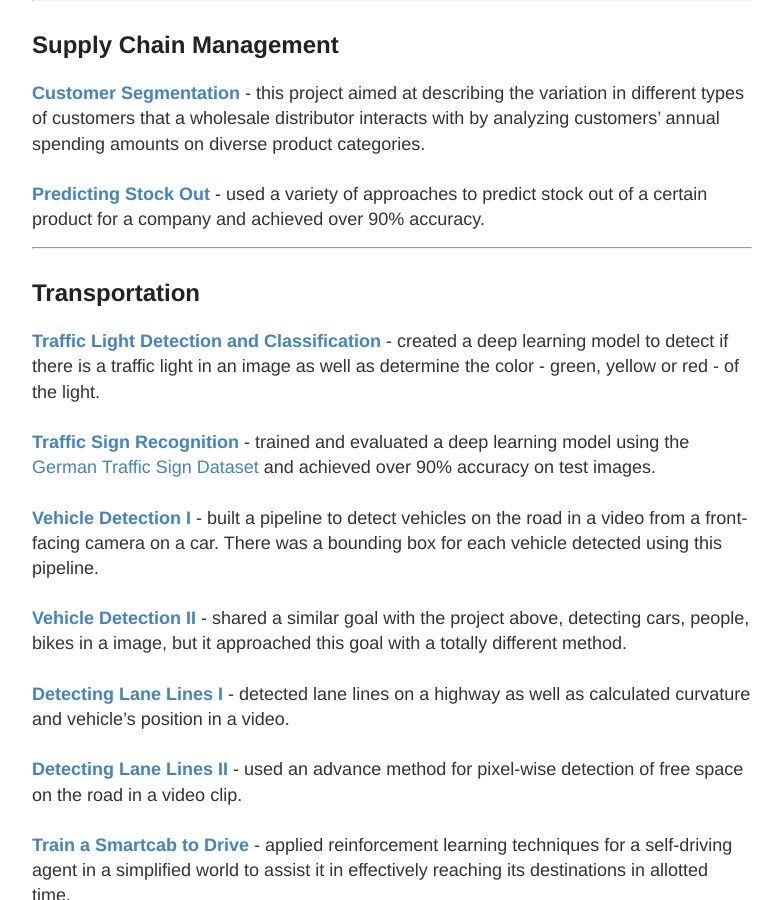
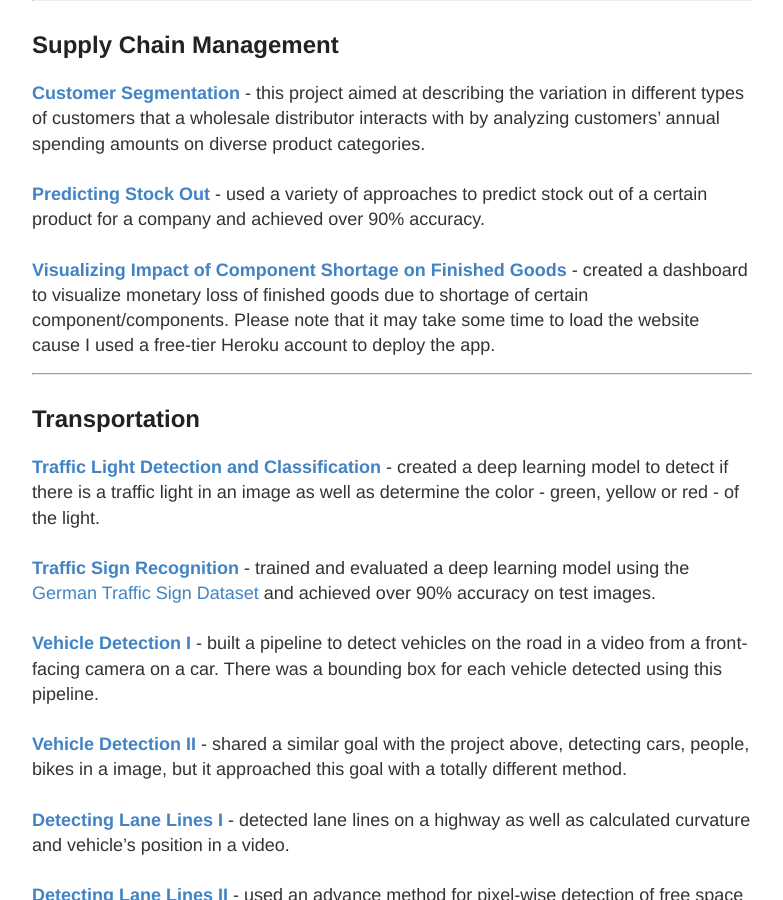
Before and after one commit to wzding/deprecated_wzding.github.io, a Jekyll site: the page built from project1.md, in a window 1280 px wide and 900 px high, scrolled down 1805 px. Shown: the whole window, without its empty margins (248-1031 px from the left). Built offline with Jekyll 4.4.1, drawn with Linux system fonts in a browser that asks for light colours.

Commit message:
added a new prj

```diff
--- a/project1.md
+++ b/project1.md
@@ -51,6 +51,7 @@ Projects in this page are organized by **domain**.
 ## Supply Chain Management
 <a href="https://wzding.github.io/wzding.github.io/projects/Customer_Segments.html" target="_blank">**Customer Segmentation**</a> - this project aimed at describing the variation in different types of customers that a wholesale distributor interacts with by analyzing customers' annual spending amounts on diverse product categories.
 <br><br><a href="https://wzding.github.io/wzding.github.io/projects/stock_out_prediction.html" target="_blank">**Predicting Stock Out**</a> - used a variety of approaches to predict stock out of a certain product for a company and achieved over 90% accuracy.
+<br><br><a href="https://lovely-haleakala-78084.herokuapp.com/shortage" target="_blank">**Visualizing Impact of Component Shortage on Finished Goods**</a> - created a dashboard to visualize monetary loss of finished goods due to shortage of certain component/components. Please note that it may take some time to load the website cause I used a free-tier Heroku account to deploy the app.
 
 ----
 ## Transportation
```
